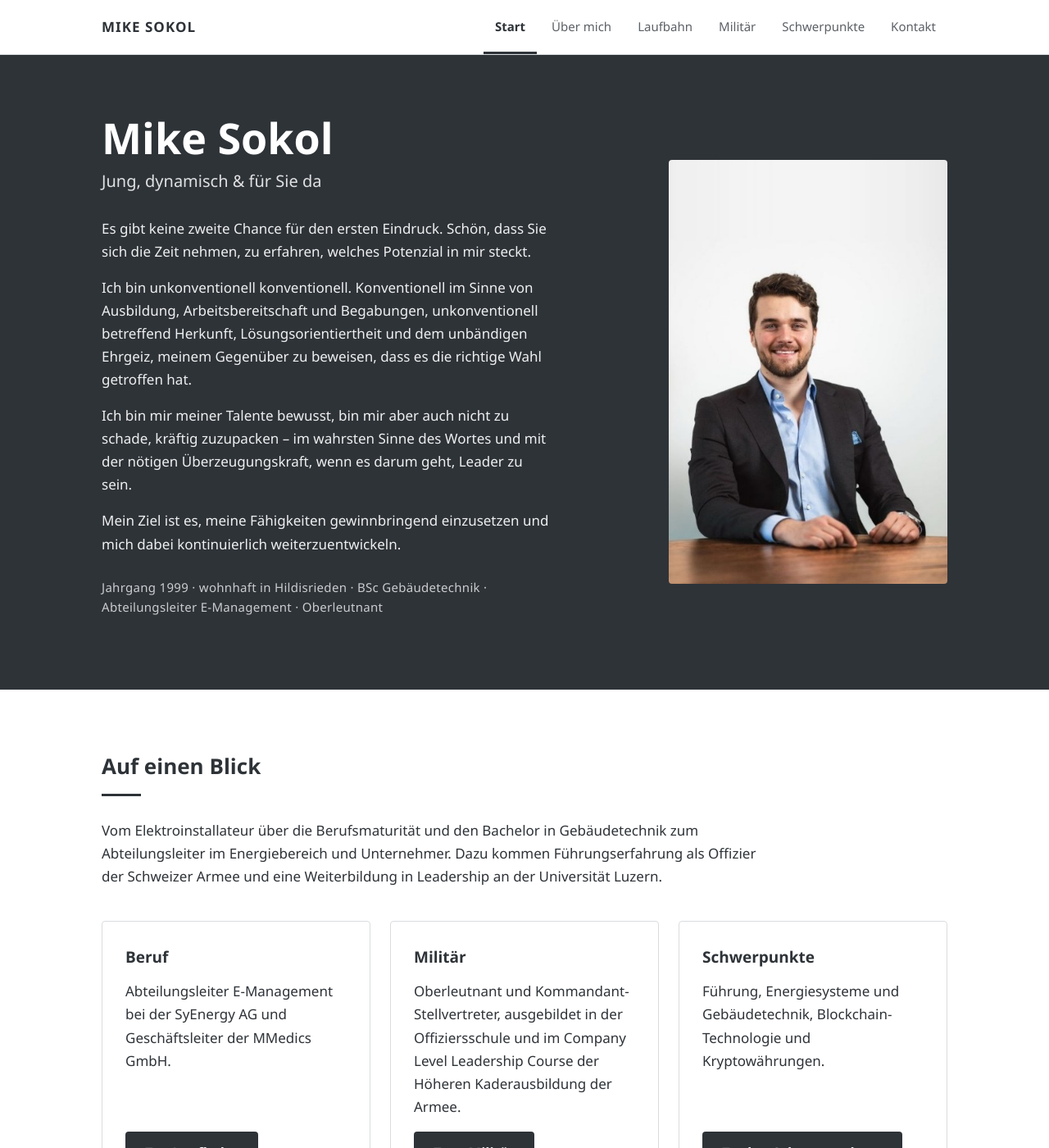
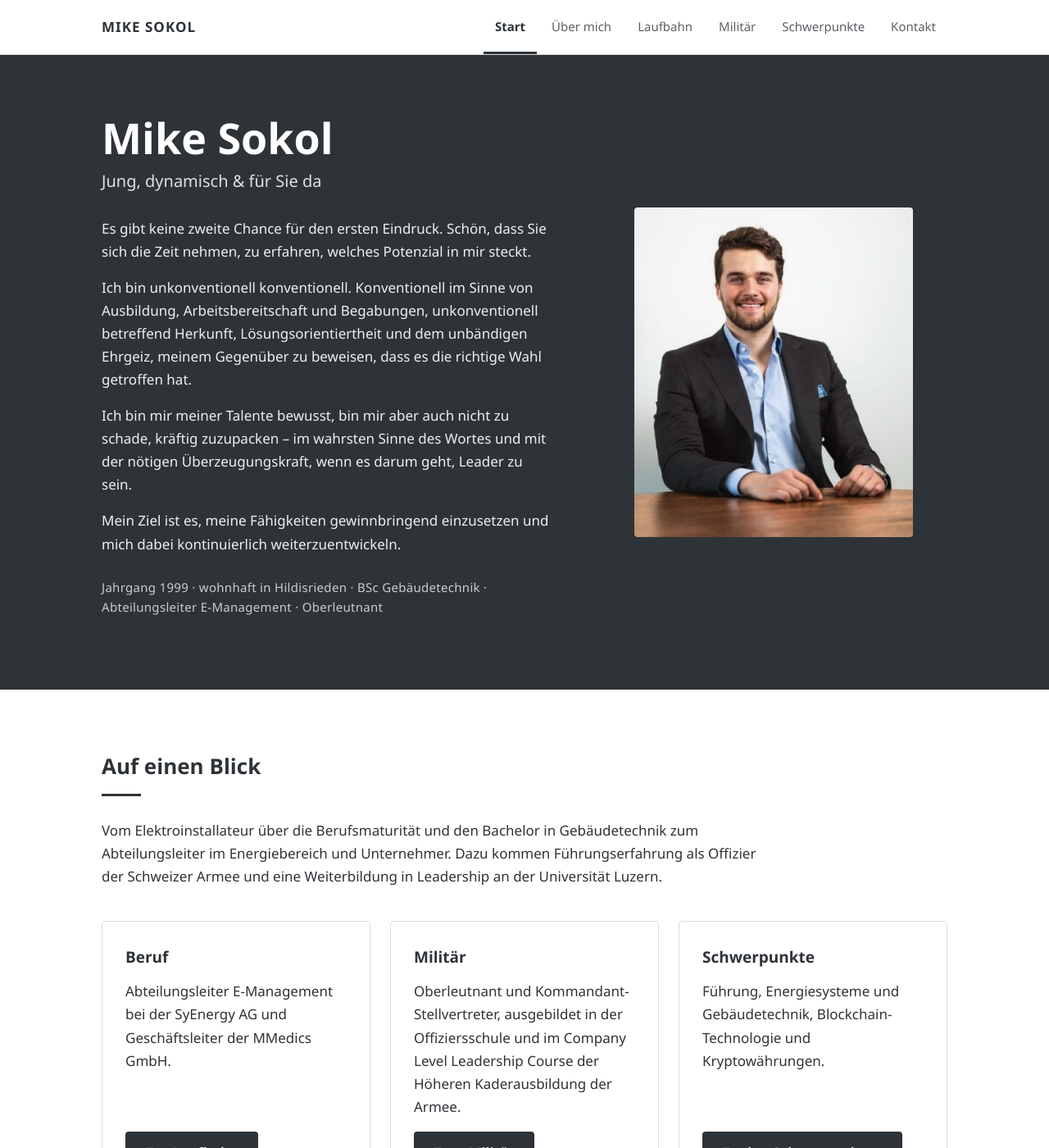
Before and after one commit to Mykey1835/mikesokol-website, a Jekyll site: the page built from _seiten/start.md, in a window 1280 px wide and 1400 px high. Shown: the whole window at 82% size. Built offline with Jekyll 4.4.1, drawn with Linux system fonts in a browser that asks for light colours.

Commit message:
Titelbild oben gleicher Rand, Bilder mittig zum Text
Co-Authored-By: Claude Opus 5.5 <noreply@anthropic.com>
Claude-Session: https://claude.ai/code/session_011hthjTbG7UK3y2j2H5ntXq

```diff
--- a/style.css
+++ b/style.css
@@ -54,7 +54,7 @@ header.nav .wrap { display: flex; align-items: center; justify-content: space-be
 .hero .tagline { font-size: 20px; margin: 0 0 28px; opacity: .85; }
 .hero p { margin: 0 0 16px; opacity: .92; }
 .hero .facts { margin-top: 26px; font-size: 15px; opacity: .75; letter-spacing: .02em; }
-.hero img { width: 100%; max-width: 340px; justify-self: end; border-radius: 4px; }
+.hero img { width: 100%; max-width: 340px; justify-self: center; align-self: center; border-radius: 4px; }
 
 /* Inhalt */
 section { padding: 72px 0; }
```
Also changed, not shown: _seiten/laufbahn.md (+1 -0 lines), img/portrait_studio.jpg.
